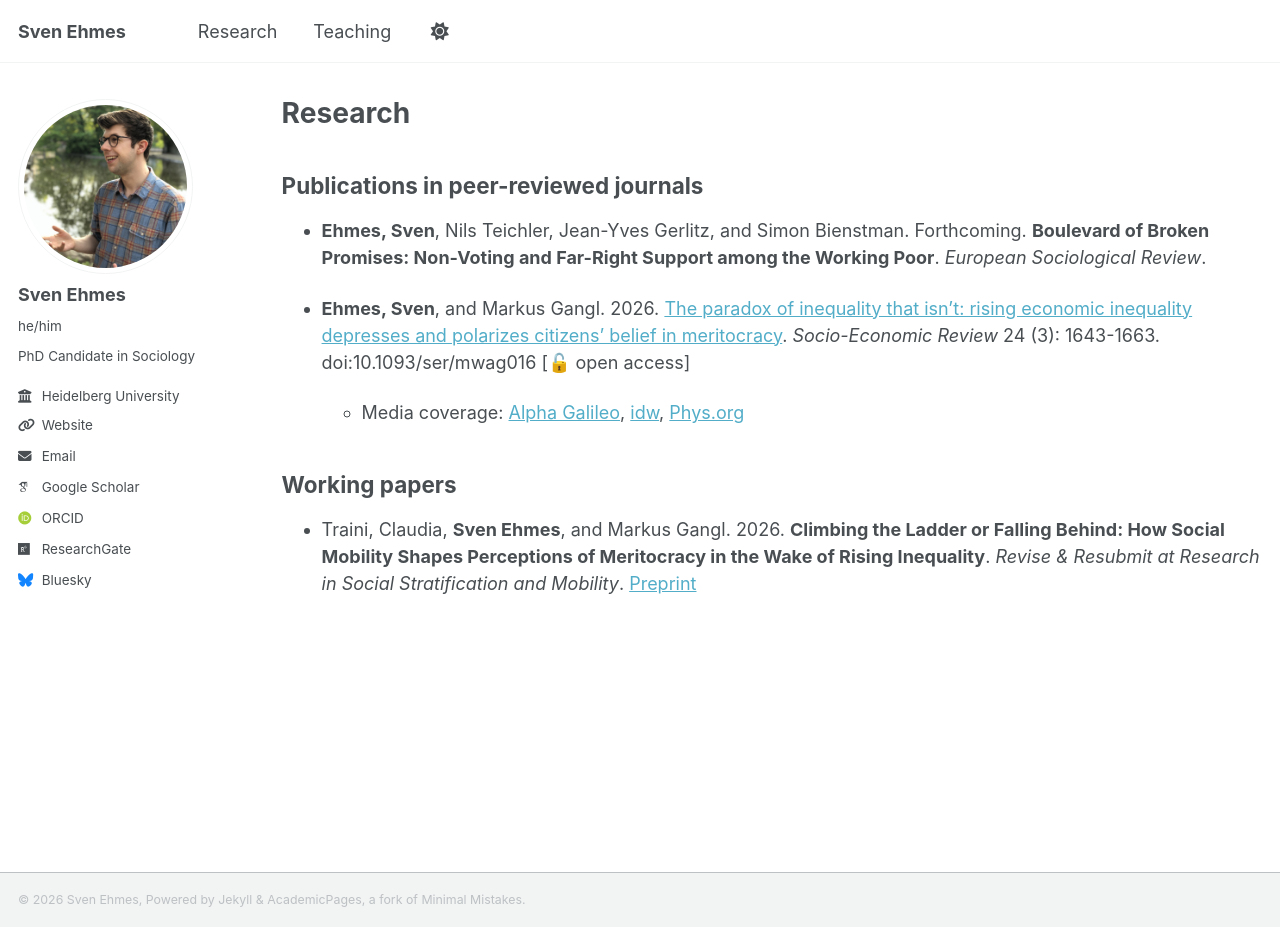
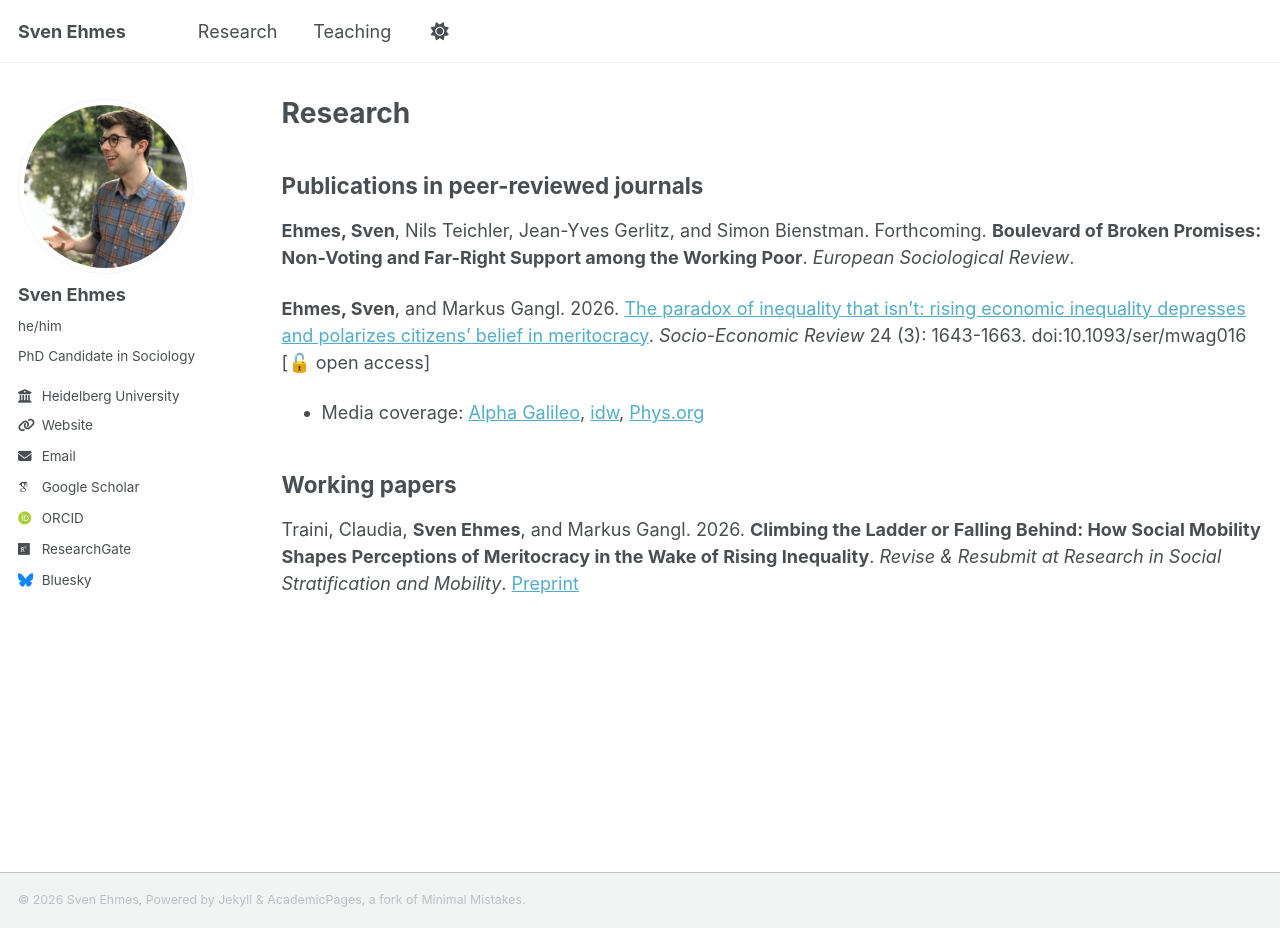
Before and after one commit to sehmes/sehmes.github.io, a Jekyll site: the page built from _pages/research.md, in a window 1280 px wide and 928 px high. Built offline with Jekyll 4.4.1, drawn with Linux system fonts in a browser that asks for light colours; some web fonts are replaced; a script that is not in the unit is left out.

```diff
--- a/_pages/research.md
+++ b/_pages/research.md
@@ -11,12 +11,12 @@ redirect_from:
 
 ## Publications in peer-reviewed journals
 
-- **Ehmes, Sven**, Nils Teichler, Jean-Yves Gerlitz, and Simon Bienstman. Forthcoming. **Boulevard of Broken Promises: Non-Voting and Far-Right Support among the Working Poor**. *European Sociological Review*.
+**Ehmes, Sven**, Nils Teichler, Jean-Yves Gerlitz, and Simon Bienstman. Forthcoming. **Boulevard of Broken Promises: Non-Voting and Far-Right Support among the Working Poor**. *European Sociological Review*.
 
-- **Ehmes, Sven**, and Markus Gangl. 2026. [The paradox of inequality that isn't: rising economic inequality depresses and polarizes citizens' belief in meritocracy](https://doi.org/10.1093/ser/mwag016). *Socio-Economic Review* 24 (3): 1643-1663. doi:10.1093/ser/mwag016 [🔓 open access]
+**Ehmes, Sven**, and Markus Gangl. 2026. [The paradox of inequality that isn't: rising economic inequality depresses and polarizes citizens' belief in meritocracy](https://doi.org/10.1093/ser/mwag016). *Socio-Economic Review* 24 (3): 1643-1663. doi:10.1093/ser/mwag016 [🔓 open access]
 
-  - Media coverage: [Alpha Galileo](https://www.alphagalileo.org/en-gb/Item-Display/ItemId), [idw](https://idw-online.de/de/news873032), [Phys.org](https://phys.org/news/2026-06-social-inequality-foundations-society.html)
+- Media coverage: [Alpha Galileo](https://www.alphagalileo.org/en-gb/Item-Display/ItemId), [idw](https://idw-online.de/de/news873032), [Phys.org](https://phys.org/news/2026-06-social-inequality-foundations-society.html)
 
 ## Working papers
 
-- Traini, Claudia, **Sven Ehmes**, and Markus Gangl. 2026. **Climbing the Ladder or Falling Behind: How Social Mobility Shapes Perceptions of Meritocracy in the Wake of Rising Inequality**. *Revise & Resubmit at Research in Social Stratification and Mobility*. [Preprint](https://polar-project.org/wp-content/uploads/2025/09/polar_wp7_v250912.pdf)
+Traini, Claudia, **Sven Ehmes**, and Markus Gangl. 2026. **Climbing the Ladder or Falling Behind: How Social Mobility Shapes Perceptions of Meritocracy in the Wake of Rising Inequality**. *Revise & Resubmit at Research in Social Stratification and Mobility*. [Preprint](https://polar-project.org/wp-content/uploads/2025/09/polar_wp7_v250912.pdf)
```
